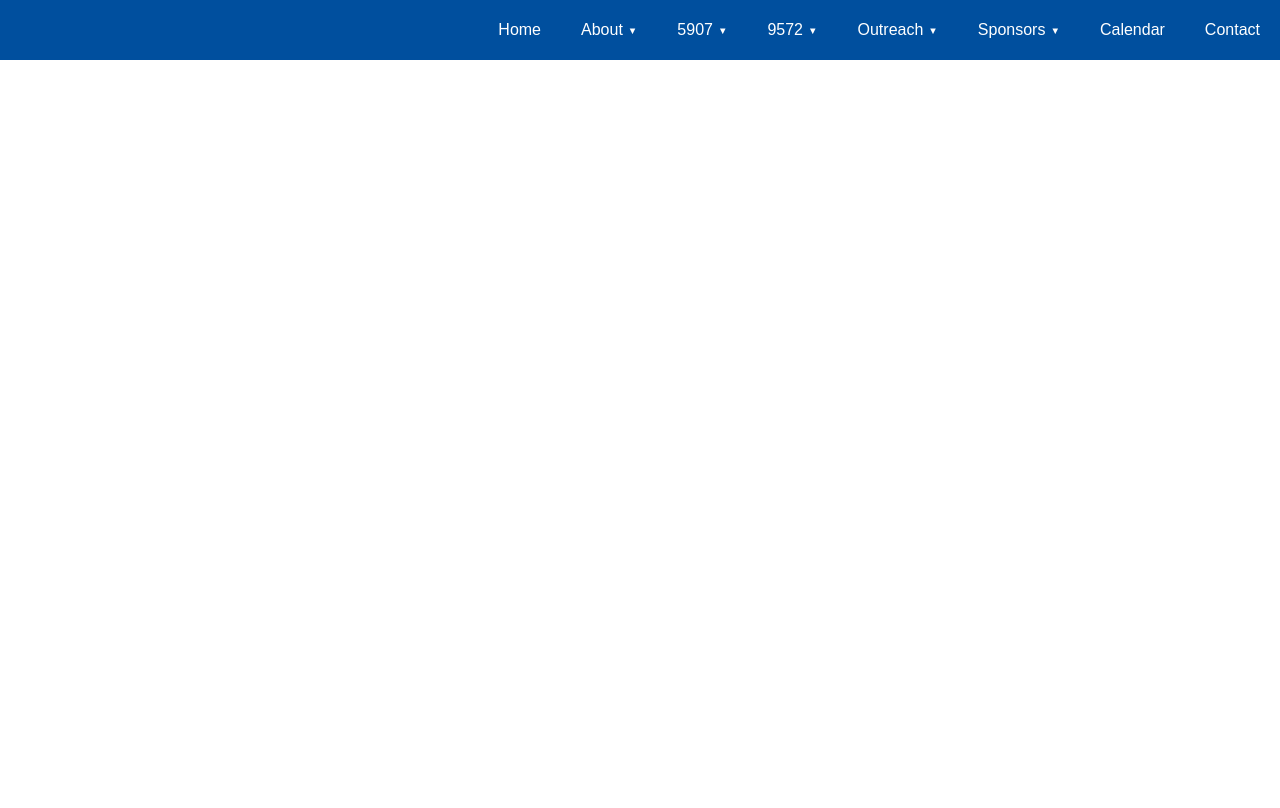
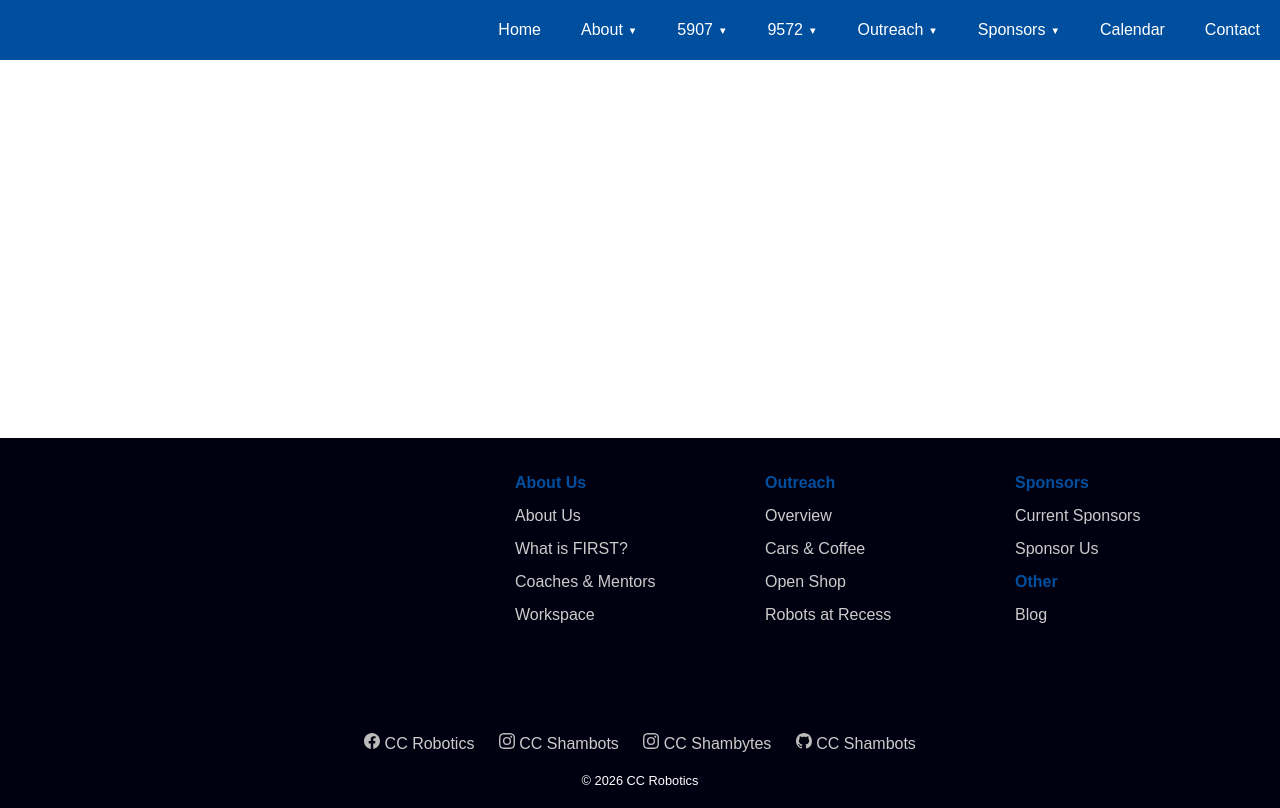
Before and after one commit to CCShambots/New-Website, a plain HTML site: page index.html in a window 1280 px wide. Drawn offline with Linux system fonts and the light colour scheme.

Commit message:
footer init

```diff
--- a/global/style.css
+++ b/global/style.css
@@ -1,5 +1,9 @@
 :root {
   --primary: #004f9e;
+  --primary-dark: #003366;
+  --footer: #001;
+  --text: #000;
+  --alt-text: #fff;
 }
 
 body {
@@ -9,10 +13,12 @@ body {
 
 .navbar {
   background-color: var(--primary);
-  width: 100vw;
+  width: 100%;
   left: 0;
+  top: 0;
   z-index: 500;
   height: 60px;
+  display: block;
 }
 
 .navbar .logo {
@@ -46,7 +52,7 @@ body {
 .navbar .nav-item a {
   display: flex;
   align-items: center;
-  color: white;
+  color: var(--alt-text);
   text-align: center;
   text-decoration: none;
   padding: 10px 20px;
@@ -55,7 +61,7 @@ body {
 .navbar .sub-nav a {
   display: flex;
   align-items: center;
-  color: white;
+  color: var(--alt-text);
   text-align: center;
   text-decoration: none;
   padding: 10px 20px;
@@ -68,7 +74,7 @@ body {
 }
 
 .navbar .sub-nav-items {
-  border-top: none;
+  border-top: 0px solid #005;
   position: absolute;
   top: 100%;
   left: 0;
@@ -80,17 +86,19 @@ body {
   border-radius: 0 0 10px 10px;
   overflow: hidden;
   max-height: 0;
-  transition: max-height 0.2s;
+  transition:
+    max-height 0.2s,
+    border-top 0.2s;
 }
 
 .navbar .sub-nav:hover .sub-nav-items {
-  border-top: 1px solid #000a44;
+  border-top: 1px solid #005;
   max-height: 300px;
 }
 
 .navbar .sub-nav-item a {
   display: block;
-  color: white;
+  color: var(--alt-text);
   text-decoration: none;
   transition: background-color 0.05s;
   padding: 10px;
@@ -99,9 +107,72 @@ body {
 }
 
 .navbar .sub-nav-item a::after {
-    content: "";
+  content: "";
 }
 
 .navbar .sub-nav-item:hover {
-  background-color: #003366;
+  background-color: var(--primary-dark);
 }
+
+main {
+  height: 47.2vh;
+}
+
+footer {
+  background-color: var(--footer);
+  color: var(--alt-text);
+  padding: 5px 15px;
+  display: grid;
+  grid-template-columns: 2fr 3fr;
+  grid-template-rows: 7fr 1fr 1fr;
+}
+
+.footer-content {
+}
+
+.footer-links {
+  display: grid;
+  grid-template-columns: repeat(3, 1fr);
+}
+.footer-links .link-list {
+  list-style-type: none;
+  padding: 0;
+}
+.footer-links .link-list .link-header {
+  color: var(--primary);
+  font-weight: bold;
+  margin-bottom: 10px;
+}
+.footer-links .link-list li {
+  margin: 15px 0;
+}
+.footer-links .link-list li a {
+  color: #ccc;
+  text-decoration: none;
+}
+.footer-links .link-list li a:hover {
+  color: #fff;
+}
+
+.footer-socials {
+  grid-area: 2 / 1 / 2 / 2;
+  grid-column: span 2;
+  text-align: center;
+  padding: 10px;
+}
+.footer-socials a {
+  color: #ccc;
+  text-decoration: none;
+  padding: 0 10px;
+}
+.footer-socials a:hover {
+  text-decoration: underline;
+}
+
+.footer-copyright {
+  grid-area: 3 / 1 / 3 / 2;
+  grid-column: span 2;
+  font-size: 0.8em;
+  text-align: center;
+  margin-top: 10px;
+}
--- a/index.html
+++ b/index.html
@@ -59,6 +59,42 @@
             </ul>
         </nav>
     </header>
+    <main>
+
+    </main>
+    <footer>
+        <div class="footer-content"></div>
+        <div class="footer-links">
+            <ul class="link-list">
+                <li class="link-header">About Us</li>
+                <li><a href="about/about-us">About Us</a></li>
+                <li><a href="about/first">What is FIRST?</a></li>
+                <li><a href="about/coaches-mentors">Coaches & Mentors</a></li>
+                <li><a href="about/workspace">Workspace</a></li>
+            </ul>
+            <ul class="link-list">
+                <li class="link-header">Outreach</li>
+                <li><a href="outreach/overview">Overview</a></li>
+                <li><a href="outreach/cars-coffee">Cars & Coffee</a></li>
+                <li><a href="outreach/open-shop">Open Shop</a></li>
+                <li><a href="outreach/robots-at-recess">Robots at Recess</a></li>
+            </ul>
+            <ul class="link-list">
+                <li class="link-header">Sponsors</li>
+                <li><a href="sponsors/current-sponsors">Current Sponsors</a></li>
+                <li><a href="sponsors/sponsor-us">Sponsor Us</a></li>
+                <li class="link-header">Other</li>
+                <li><a href="blog">Blog</a></li>
+            </ul>
+        </div>
+        <div class="footer-socials">
+            <a href="https://www.facebook.com/ccshambotsrobotics/"><img src="media/site/facebook.svg" alt="Facebook"> CC Robotics</a>
+            <a href="https://www.instagram.com/ccshambots/"><img src="media/site/instagram.svg" alt="Instagram"> CC Shambots</a>
+            <a href="https://www.instagram.com/ccshambytes/"><img src="media/site/instagram.svg" alt="Instagram"> CC Shambytes</a>
+            <a href="https://github.com/ccshambots"><img src="media/site/github.svg" alt="GitHub"> CC Shambots</a>
+        </div>
+        <div class="footer-copyright">&copy; 2026 CC Robotics</div>
+    </footer>
 </body>
 <script src="global/nav.js"></script>
 
```
Also changed, not shown: media/site/facebook.svg (added), media/site/github.svg (added), media/site/instagram.svg (added).
